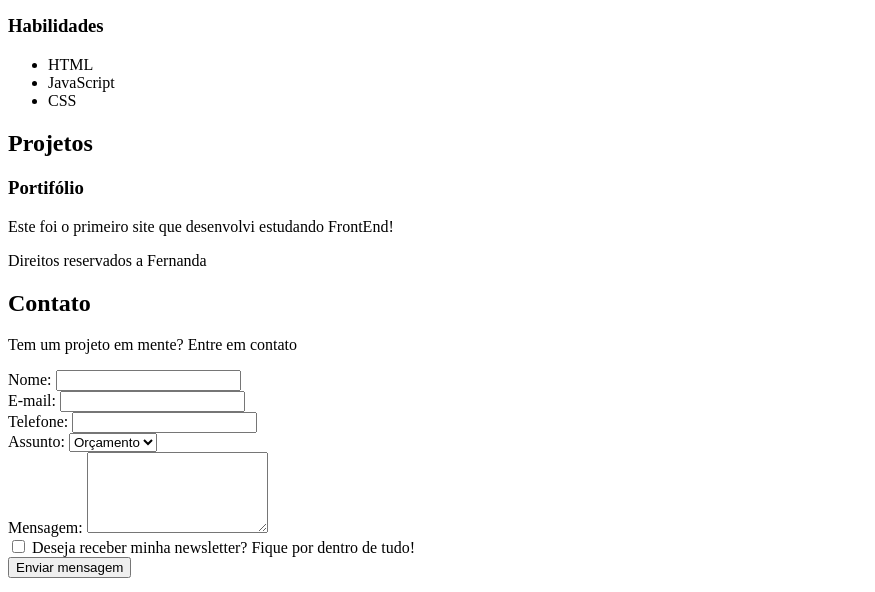
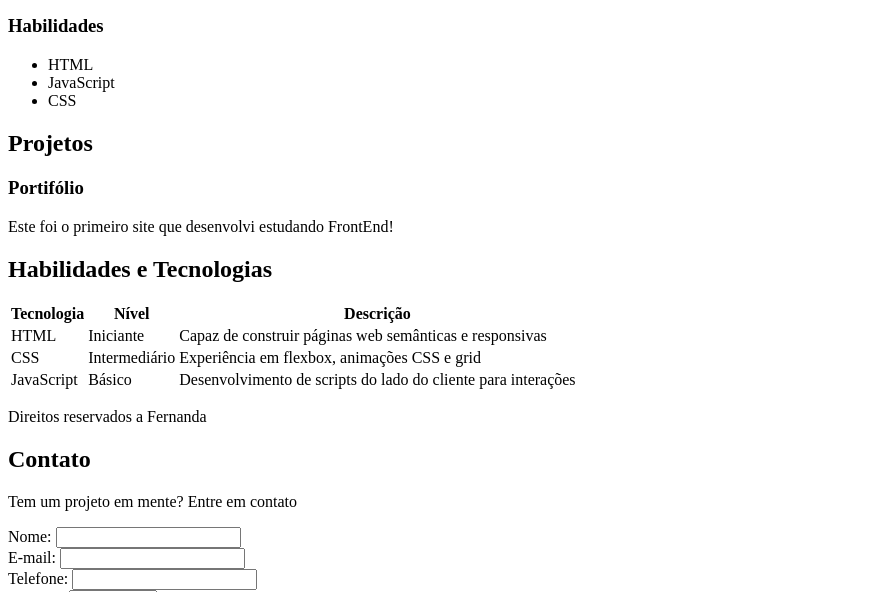
Before and after one commit to fernanda-ternoski/Site, a plain HTML site: page index.html in a window 1280 px wide. Shown: the part 578-1170 px from the top of the page, without its empty margins (0-875 px from the left). Drawn offline with Linux system fonts and the light colour scheme.

Commit message:
Update index.html

```diff
--- a/index.html
+++ b/index.html
@@ -59,6 +59,39 @@
 
     </section>
 
+    <section id="Habilidades">
+
+        <h2>Habilidades e Tecnologias</h2>
+        <table>
+            <thead>
+                <tr>
+                    <th>Tecnologia</th>
+                    <th>Nível</th>
+                    <th>Descrição</th>
+                </tr>
+            </thead>
+
+            <tbody>
+                <tr>
+                    <td>HTML</td>
+                    <td>Iniciante</td>
+                    <td>Capaz de construir páginas web semânticas e responsivas</td>
+                </tr>
+                <tr>
+                    <td>CSS</td>
+                    <td>Intermediário</td>
+                    <td>Experiência em flexbox, animações CSS e grid</td>
+                </tr>
+                <tr>
+                    <td>JavaScript</td>
+                    <td>Básico</td>
+                    <td>Desenvolvimento de scripts do lado do cliente para interações</td>
+                </tr>
+            </tbody>
+        </table>
+
+    </section>
+
     <footer>
         <p>Direitos reservados a Fernanda</p>
 
```
